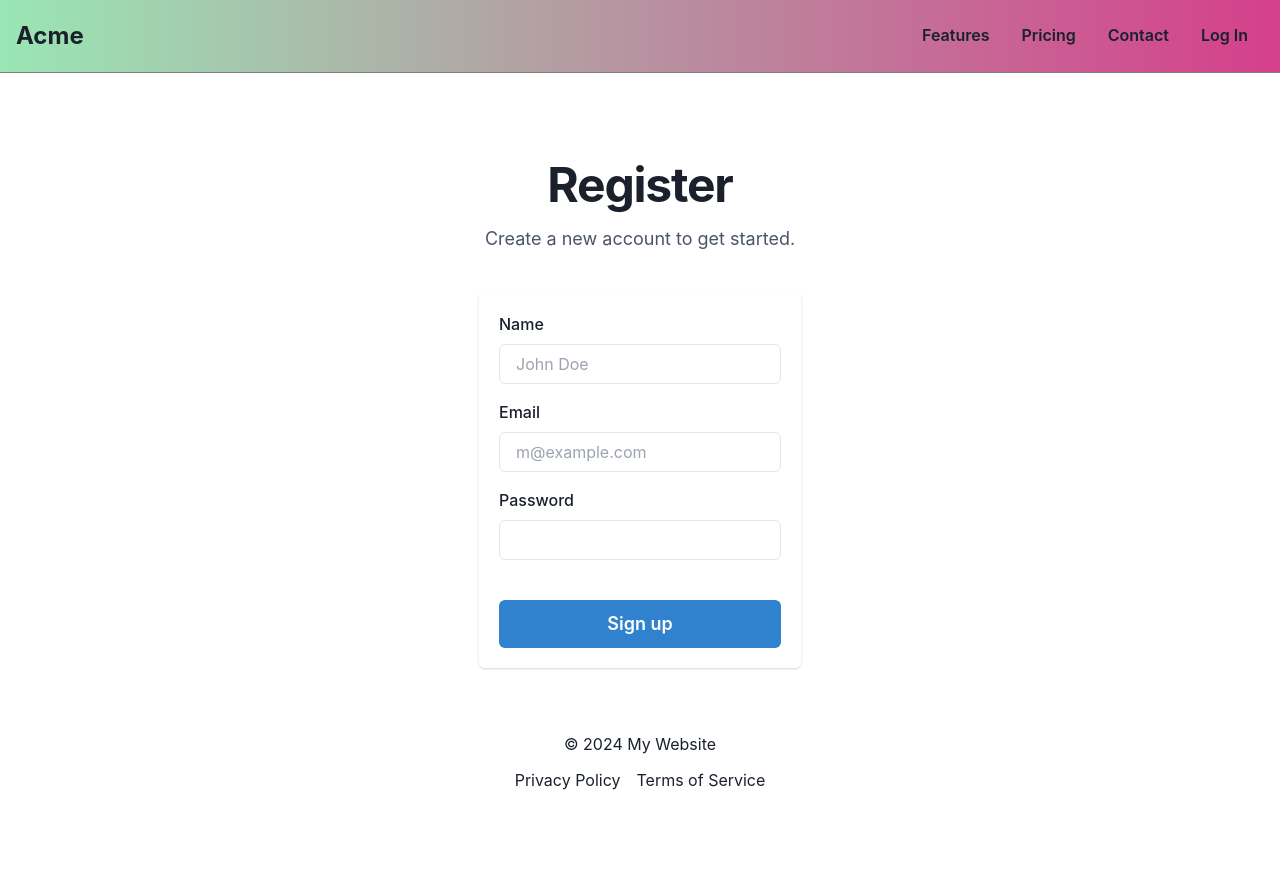
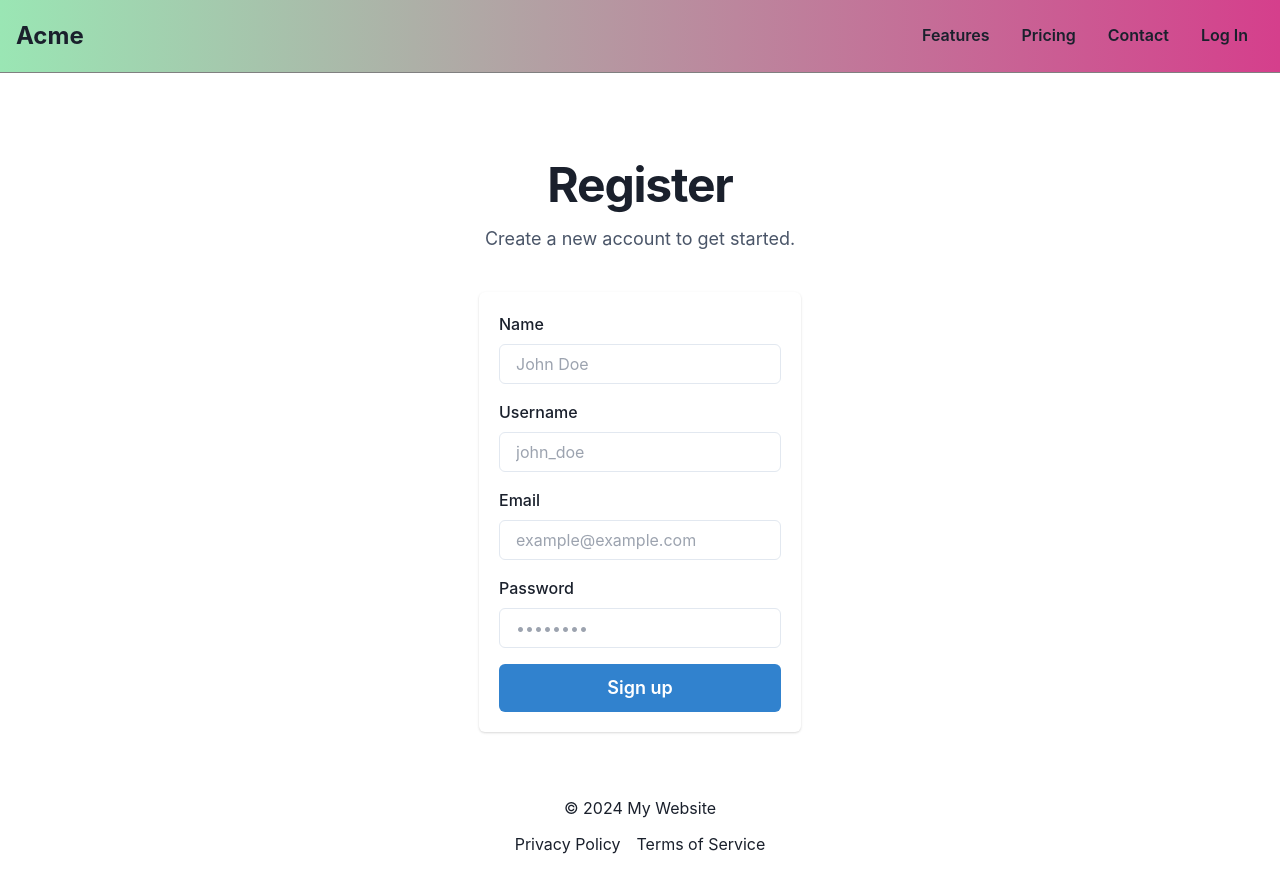
Before and after one commit to leetrunghaau/task_sys_FE, a Next.js app: page /register in a window 1280 px wide. Before the commit the page ends 808 px from the top, so only its background shows below. Built offline with nearby package versions, Linux system fonts and the light colour scheme.

Commit message:
add register API

```diff
--- a/src/Components/Layout/Header.jsx
+++ b/src/Components/Layout/Header.jsx
@@ -15,6 +15,7 @@ import { useRouter } from "next/navigation";
 import { useBoolean } from "@chakra-ui/react";
 import { useEffect, useState } from "react";
 import useAuthStore from "../../store/authStore";
+import { SquareArrowRight } from "lucide-react";
 
 export default function Header() {
   const router = useRouter();
@@ -108,11 +109,14 @@ export default function Header() {
           </Button>
           {isLoggedIn ? (
             <Menu>
-              <MenuButton as={Button}>
+              <MenuButton as={Button} bgColor="transparent">
                 <Avatar name="Kent Dodds" size="sm" mr={4} />
               </MenuButton>
-              <MenuList>
-                <MenuItem onClick={handleLogout}>Log Out</MenuItem>
+              <MenuList p="4">
+                <MenuItem onClick={handleLogout} gap="4">
+                  Log Out
+                  <SquareArrowRight />
+                </MenuItem>
               </MenuList>
             </Menu>
           ) : (
--- a/src/Components/logIn/ResponsiveLogInForm.jsx
+++ b/src/Components/logIn/ResponsiveLogInForm.jsx
@@ -62,7 +62,7 @@ export default function ResponsiveLogInForm() {
         <CardBody>
           {/* Wrap form elements in a form */}
           <form onSubmit={handleSubmit}>
-            <FormControl id="email" mb={4}>
+            <FormControl mb={4}>
               <FormLabel>Email</FormLabel>
               <Input
                 value={userInfo}
@@ -72,7 +72,7 @@ export default function ResponsiveLogInForm() {
                 onChange={(e) => setUserInfo(e.target.value)}
               />
             </FormControl>
-            <FormControl id="password" mb={4}>
+            <FormControl mb={4}>
               <FormLabel>Password</FormLabel>
               <Input
                 value={pass}
@@ -95,8 +95,9 @@ export default function ResponsiveLogInForm() {
 
         <CardFooter>
           <Text color="gray.600" mt={2}>
-            Start managing your project.{" "}
+            Start managing your project.
             <Link href="/register" color="red">
+              {" "}
               Create a new account now!
             </Link>
           </Text>
--- a/src/Components/register/ResponsiveRegisterForm.jsx
+++ b/src/Components/register/ResponsiveRegisterForm.jsx
@@ -8,13 +8,60 @@ import {
   Button,
   Card,
   CardBody,
-  CardFooter,
   VStack,
+  useToast,
 } from "@chakra-ui/react";
 import { useRouter } from "next/navigation";
+import { signUpNew } from "../../services/API/authAPI";
+import { useState } from "react";
 
 export default function ResponsiveRegisterForm() {
   const router = useRouter();
+  const toast = useToast();
+
+  const [isLoading, setIsLoading] = useState(false);
+  // State for form inputs
+  const [formData, setFormData] = useState({
+    name: "",
+    userName: "",
+    email: "",
+    password: "",
+  });
+
+  const handleRegister = async (e) => {
+    e.preventDefault(); // Prevent the default form submission behavior
+    setIsLoading(true);
+
+    try {
+      await signUpNew({
+        name: formData.name,
+        userName: formData.userName,
+        email: formData.email,
+        pass: formData.password,
+      });
+
+      toast({
+        title: "Registration Successful!",
+        description: "Your account has been created successfully.",
+        status: "success",
+        duration: 3000,
+        isClosable: true,
+      });
+      // Redirect to login page after successful registration
+      router.push("/logIn");
+    } catch (error) {
+      console.error("Error during registration:", error);
+      toast({
+        title: "Registration Failed",
+        description: error.response?.data?.message || "Something went wrong.",
+        status: "error",
+        duration: 3000,
+        isClosable: true,
+      });
+    } finally {
+      setIsLoading(false);
+    }
+  };
 
   return (
     <VStack spacing={4} mt="10">
@@ -28,32 +75,70 @@ export default function ResponsiveRegisterForm() {
       </VStack>
       <Card>
         <CardBody>
+          <form onSubmit={handleRegister}>
             <FormControl id="name" mb={4}>
               <FormLabel>Name</FormLabel>
-            <Input type="text" placeholder="John Doe" required />
+              <Input
+                type="text"
+                placeholder="John Doe"
+                value={formData.name}
+                onInput={(e) =>
+                  setFormData((prev) => ({ ...prev, name: e.target.value }))
+                }
+                required
+              />
+            </FormControl>
+
+            <FormControl id="username" mb={4}>
+              <FormLabel>Username</FormLabel>
+              <Input
+                type="text"
+                placeholder="john_doe"
+                value={formData.userName}
+                onInput={(e) =>
+                  setFormData((prev) => ({ ...prev, userName: e.target.value }))
+                }
+                required
+              />
             </FormControl>
 
             <FormControl id="email" mb={4}>
               <FormLabel>Email</FormLabel>
-            <Input type="email" placeholder="m@example.com" required />
+              <Input
+                type="email"
+                placeholder="example@example.com"
+                value={formData.email}
+                onInput={(e) =>
+                  setFormData((prev) => ({ ...prev, email: e.target.value }))
+                }
+                required
+              />
             </FormControl>
 
-          <FormControl id="password">
+            <FormControl id="password" mb={4}>
               <FormLabel>Password</FormLabel>
-            <Input type="password" required />
+              <Input
+                type="password"
+                placeholder="••••••••"
+                value={formData.password}
+                onInput={(e) =>
+                  setFormData((prev) => ({ ...prev, password: e.target.value }))
+                }
+                required
+              />
             </FormControl>
-        </CardBody>
 
-        <CardFooter>
             <Button
+              type="submit"
               w="100%"
               colorScheme="blue"
               size={{ base: "md", sm: "lg" }}
-            onClick={() => router.push("/logIn")}
+              isLoading={isLoading}
               _hover={{ textDecoration: "none", color: "gray.400" }}>
               Sign up
             </Button>
-        </CardFooter>
+          </form>
+        </CardBody>
       </Card>
     </VStack>
   );
--- a/src/services/API/authAPI.js
+++ b/src/services/API/authAPI.js
@@ -3,7 +3,7 @@ import { signUp, getProfile, signIn } from "../url";
 import useAuthStore from "../../store/authStore";
 
 // Example API request function
-export const createNewAccount = async (payload) => {
+export const signUpNew = async (payload) => {
   try {
     const response = await axiosInstance.post(signUp.URL, payload);
     return response.data;
@@ -25,9 +25,9 @@ export const getUserProfile = async () => {
   }
 };
 
-export const logIn = async (credentials) => {
+export const logIn = async (info) => {
   try {
-    const response = await axiosInstance.post(signIn.URL, credentials, {
+    const response = await axiosInstance.post(signIn.URL, info, {
       withCredentials: true, //included cookies
     });
 
@@ -36,7 +36,7 @@ export const logIn = async (credentials) => {
 
       // Update Zustand store
       const authStore = useAuthStore.getState();
-      authStore.logIn({ user: credentials.user, token, admin }); // Ensure 'user' is passed correctly
+      authStore.logIn({ user: info.user, token, admin }); // Ensure 'user' is passed correctly
 
       return response.data;
     }
```
Lines whose indentation alone changed are shown as unchanged.
